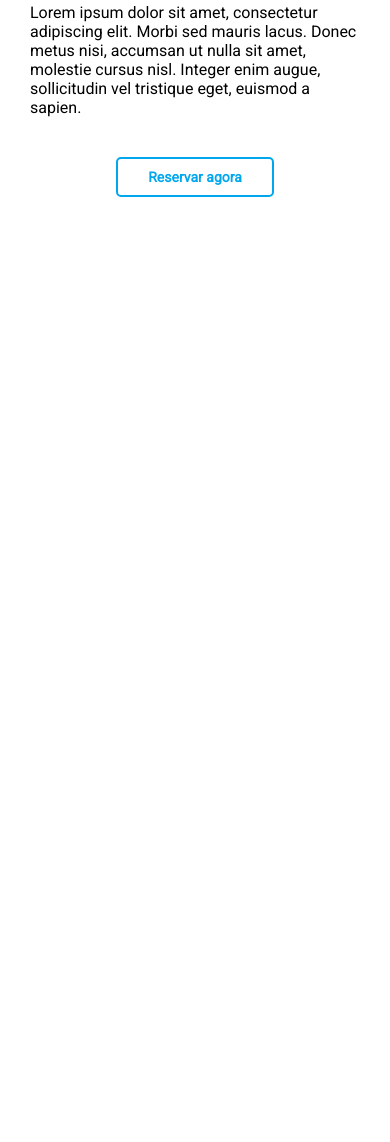
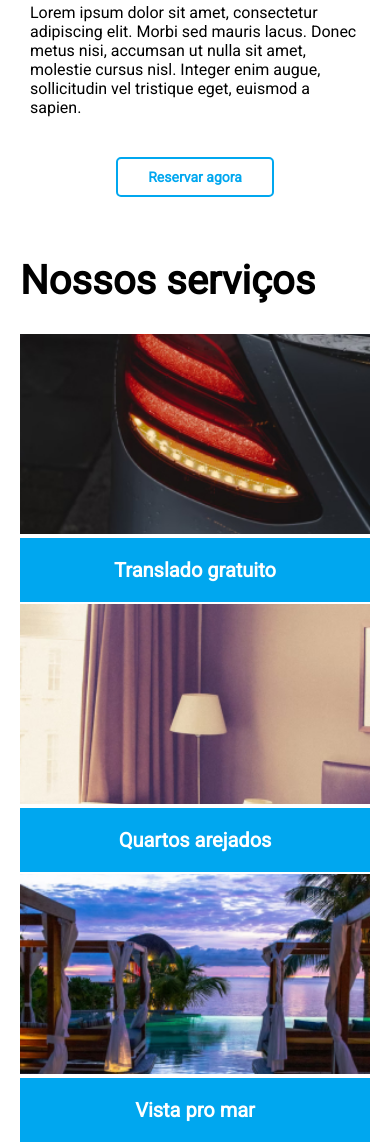
Before and after one commit to Seja-Dev/s02-hotel, a plain HTML site: page index.html in a window 390 px wide. Shown: the part 946-2088 px from the top of the page. Before the commit the page ends 1173 px from the top, so only its background shows below. Drawn offline with Linux system fonts and the light colour scheme.

Commit message:
aula 3: criado serviços

```diff
--- a/index.html
+++ b/index.html
@@ -31,5 +31,22 @@
         </div>
       </div>
     </section>
+    <section class="services container">
+      <h2>Nossos serviços</h2>
+      <div class="services-content">
+        <div class="services-item">
+          <img class="services-image" src="imagens/imagem-carro.jpg" />
+          <div class="services-text">Translado gratuito</div>
+        </div>
+        <div class="services-item">
+          <img class="services-image" src="imagens/imagem-quarto.jpg" />
+          <div class="services-text">Quartos arejados</div>
+        </div>
+        <div class="services-item">
+          <img class="services-image" src="imagens/imagem-vista.jpg" />
+          <div class="services-text">Vista pro mar</div>
+        </div>
+      </div>
+    </section>
   </body>
 </html>
--- a/style.css
+++ b/style.css
@@ -85,9 +85,66 @@ h2 {
   object-fit: cover;
 }
 
+.container {
+  max-width: 965px;
+  margin: 0 auto;
+  padding: 0 20px;
+}
+
+.services {
+  margin-top: 30px;
+}
+
+.services-content {
+  display: flex;
+  justify-content: space-between;
+  margin-top: 30px;
+  gap: 20px;
+}
+
+.services-item {
+  width: 300px;
+  height: 100%;
+}
+
+.services-image {
+  margin: 0;
+  width: 100%;
+}
+
+.services-text {
+  background-color: #00a7ef;
+  color: white;
+  font-weight: bold;
+  text-align: center;
+  padding: 20px 0;
+  font-size: 20px;
+  margin: 0;
+}
+
+@media (max-width: 1024px) {
+  .services-item {
+    width: 100%;
+  }
+}
+
 /* tablets OU celulares */
 @media (max-width: 768px) {
   .city {
     flex-direction: column;
   }
+
+  .services-content {
+    flex-direction: column;
+  }
+
+  .services-item {
+    height: 100%;
+    max-height: 250px;
+  }
+
+  .services-image {
+    object-fit: cover;
+    max-height: 200px;
+  }
 }
```
Also changed, not shown: imagens/imagem-carro.jpg (added), imagens/imagem-quarto.jpg (added), imagens/imagem-vista.jpg (added).
